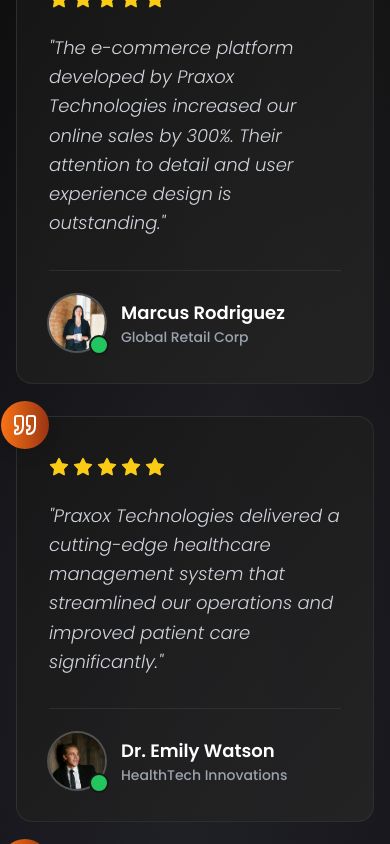
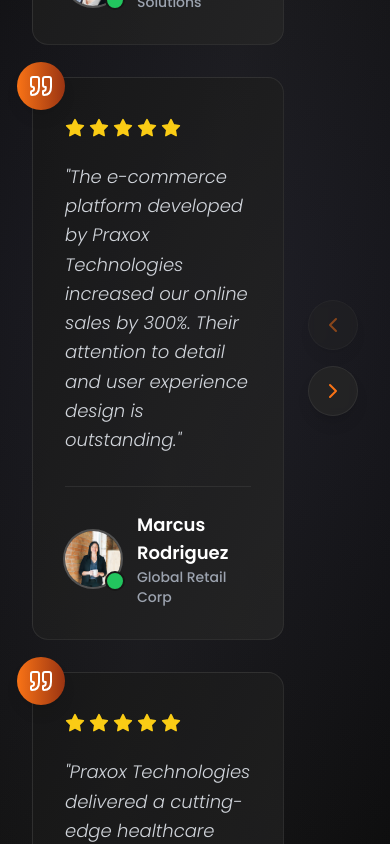
Before and after one commit to sameer6699/praxox-technologies-react-website, a React (Vite) app: page / in a window 390 px wide. Shown: the part 6029-6873 px from the top of the page. Built offline with nearby package versions, Linux system fonts and the light colour scheme.

Commit message:
Enhanced UI

```diff
--- a/src/components/Testimonials.jsx
+++ b/src/components/Testimonials.jsx
@@ -1,7 +1,48 @@
 import { testimonials } from "../constants";
-import { Star, Quote } from "lucide-react";
+import { Star, Quote, ChevronLeft, ChevronRight } from "lucide-react";
+import { useState } from "react";
+
+const CARDS_TO_SHOW = 3;
+const ANIMATION_DURATION = 300; // ms
 
 const Testimonials = () => {
+  const [startIdx, setStartIdx] = useState(0);
+  const [animating, setAnimating] = useState(false);
+  const [direction, setDirection] = useState(null); // 'left' or 'right'
+
+  const canGoLeft = startIdx > 0;
+  const canGoRight = startIdx + CARDS_TO_SHOW < testimonials.length;
+
+  const handlePrev = () => {
+    if (canGoLeft && !animating) {
+      setDirection('left');
+      setAnimating(true);
+      setTimeout(() => {
+        setStartIdx(startIdx - 1);
+        setAnimating(false);
+      }, ANIMATION_DURATION);
+    }
+  };
+
+  const handleNext = () => {
+    if (canGoRight && !animating) {
+      setDirection('right');
+      setAnimating(true);
+      setTimeout(() => {
+        setStartIdx(startIdx + 1);
+        setAnimating(false);
+      }, ANIMATION_DURATION);
+    }
+  };
+
+  // Animation classes
+  let animationClass = '';
+  if (animating && direction === 'left') {
+    animationClass = 'animate-slide-right';
+  } else if (animating && direction === 'right') {
+    animationClass = 'animate-slide-left';
+  }
+
   return (
     <section className="py-20 bg-gradient-to-br from-neutral-950 via-neutral-900 to-neutral-950 relative overflow-hidden w-full">
       {/* Background decoration */}
@@ -22,9 +63,10 @@
           </p>
         </div>
 
-        {/* Testimonials Grid */}
-        <div className="grid grid-cols-1 md:grid-cols-2 lg:grid-cols-3 gap-8">
-          {testimonials.map((testimonial, index) => (
+        {/* Testimonials Carousel */}
+        <div className="flex items-center justify-center px-4 w-full">
+          <div className={`grid grid-cols-1 md:grid-cols-2 lg:grid-cols-3 gap-8 flex-1 transition-transform duration-300 ${animationClass}`}>
+            {testimonials.slice(startIdx, startIdx + CARDS_TO_SHOW).map((testimonial, index) => (
               <div
                 key={index}
                 className="group relative"
@@ -81,8 +123,29 @@
             ))}
           </div>
 
+          {/* Navigation Buttons */}
+          <div className="flex flex-col items-center justify-center ml-6 space-y-4">
+            <button
+              onClick={handlePrev}
+              disabled={!canGoLeft || animating}
+              className={`bg-neutral-800/80 backdrop-blur-sm rounded-full shadow-lg p-3 border border-neutral-700/50 text-orange-500 hover:bg-orange-500 hover:text-white transition-all duration-300 ${!canGoLeft || animating ? 'opacity-50 cursor-not-allowed' : 'hover:scale-110'}`}
+              aria-label="Previous testimonial"
+            >
+              <ChevronLeft size={24} />
+            </button>
+            <button
+              onClick={handleNext}
+              disabled={!canGoRight || animating}
+              className={`bg-neutral-800/80 backdrop-blur-sm rounded-full shadow-lg p-3 border border-neutral-700/50 text-orange-500 hover:bg-orange-500 hover:text-white transition-all duration-300 ${!canGoRight || animating ? 'opacity-50 cursor-not-allowed' : 'hover:scale-110'}`}
+              aria-label="Next testimonial"
+            >
+              <ChevronRight size={24} />
+            </button>
+          </div>
+        </div>
+
         {/* Bottom CTA */}
-        <div className="text-center mt-16">
+        <div className="text-center mt-16 space-y-6">
           <div className="inline-flex items-center gap-3 bg-neutral-800/50 backdrop-blur-sm border border-neutral-700/50 rounded-full px-8 py-4">
             <div className="flex items-center gap-1">
               {[...Array(5)].map((_, i) => (
@@ -93,8 +156,32 @@
               4.9/5 Average Rating from 500+ Clients
             </span>
           </div>
+
+          <div>
+            <button className="bg-gradient-to-r from-orange-500 to-orange-800 text-white font-semibold py-3 px-8 rounded-md shadow-lg hover:scale-105 transition-transform duration-200 hover:shadow-orange-500/25">
+              Give Us Rating
+            </button>
           </div>
         </div>
+      </div>
+
+      {/* Animation Styles */}
+      <style>{`
+        @keyframes slide-left {
+          0% { transform: translateX(0); }
+          100% { transform: translateX(-120px); opacity: 0.7; }
+        }
+        @keyframes slide-right {
+          0% { transform: translateX(0); }
+          100% { transform: translateX(120px); opacity: 0.7; }
+        }
+        .animate-slide-left {
+          animation: slide-left ${ANIMATION_DURATION}ms cubic-bezier(0.4,0,0.2,1);
+        }
+        .animate-slide-right {
+          animation: slide-right ${ANIMATION_DURATION}ms cubic-bezier(0.4,0,0.2,1);
+        }
+      `}</style>
     </section>
   );
 };
--- a/src/index.css
+++ b/src/index.css
@@ -30,14 +30,7 @@
   }
 }
 
-@keyframes pulse-glow {
-  0%, 100% {
-    box-shadow: 0 0 20px rgba(249, 115, 22, 0.1);
-  }
-  50% {
-    box-shadow: 0 0 30px rgba(249, 115, 22, 0.2);
-  }
-}
+
 
 /* Apply animations to testimonial cards */
 .group {
@@ -52,14 +45,7 @@
 .group:nth-child(5) { animation-delay: 0.5s; }
 .group:nth-child(6) { animation-delay: 0.6s; }
 
-/* Hover effects */
-.group:hover .absolute.-top-4.-left-4 {
-  animation: float 2s ease-in-out infinite;
-}
-
-.group:hover {
-  animation: pulse-glow 2s ease-in-out infinite;
-}
+/* Removed conflicting hover animations to prevent testimonials from disappearing */
 
 /* Smooth scrolling */
 html {
```
Lines whose indentation alone changed are shown as unchanged.
